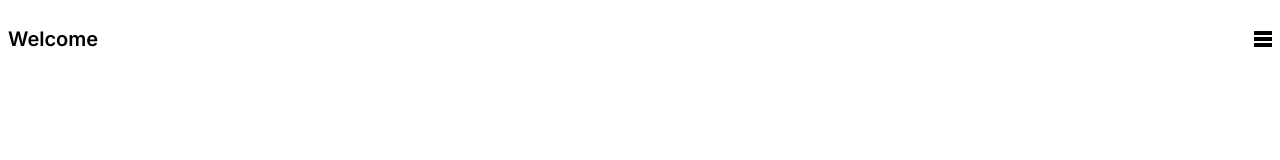
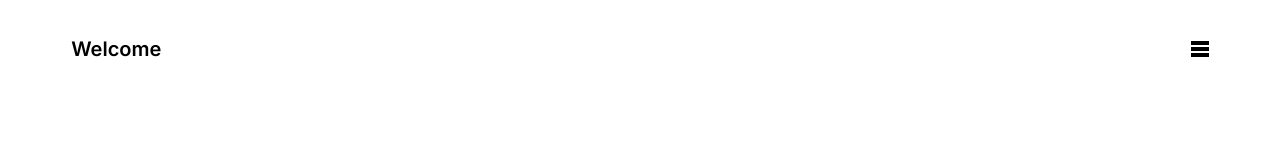
Before and after one commit to raezon/portfolio-microverse, a website: page index.html in a window 1280 px wide. Drawn offline with Linux system fonts and the light colour scheme.

Commit message:
Update style.css

```diff
--- a/style.css
+++ b/style.css
@@ -1,2 +1,3 @@
+@import url('./css/main.css');
 @import url('./css/header.css');
 @import url('./css/headline-section.css');
```
